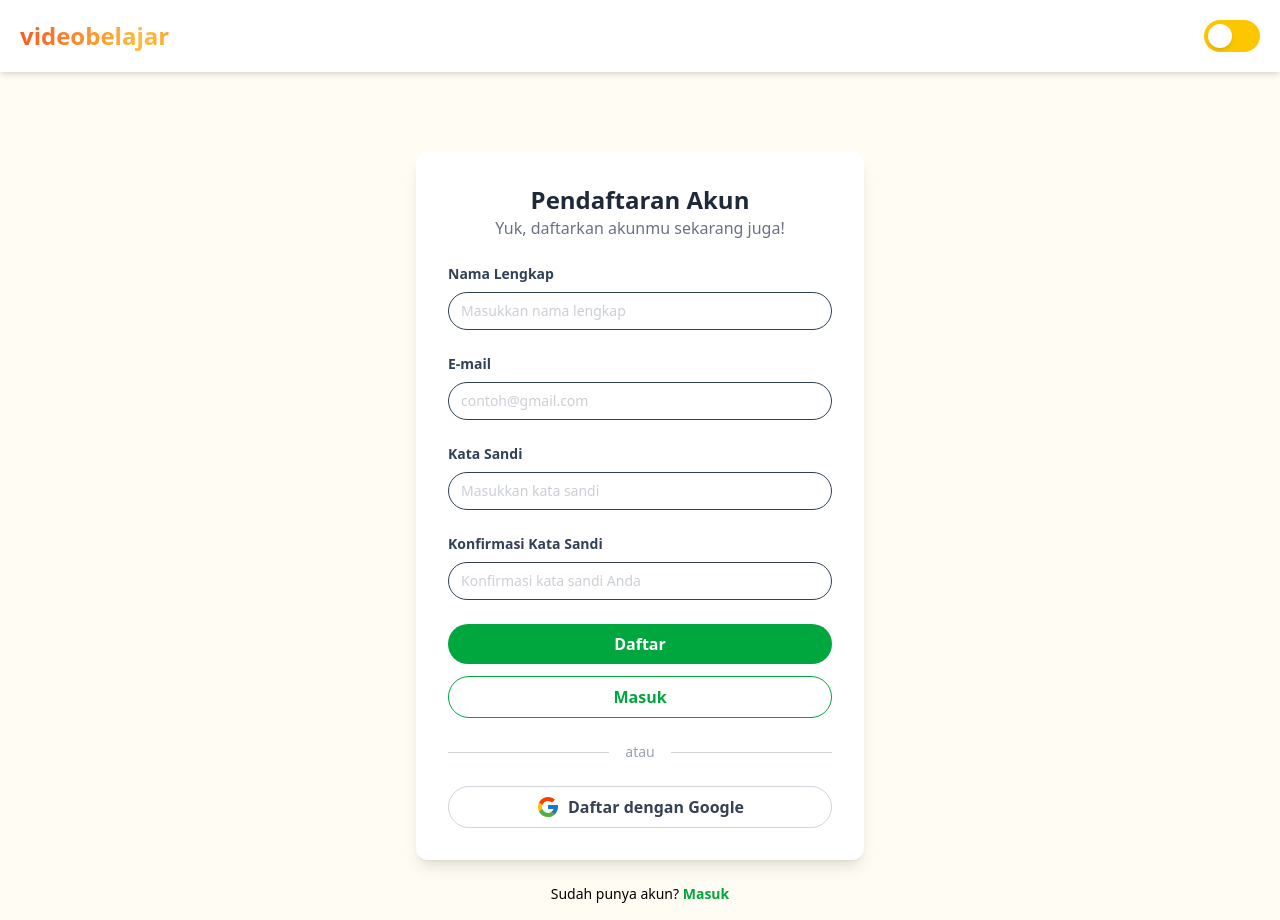
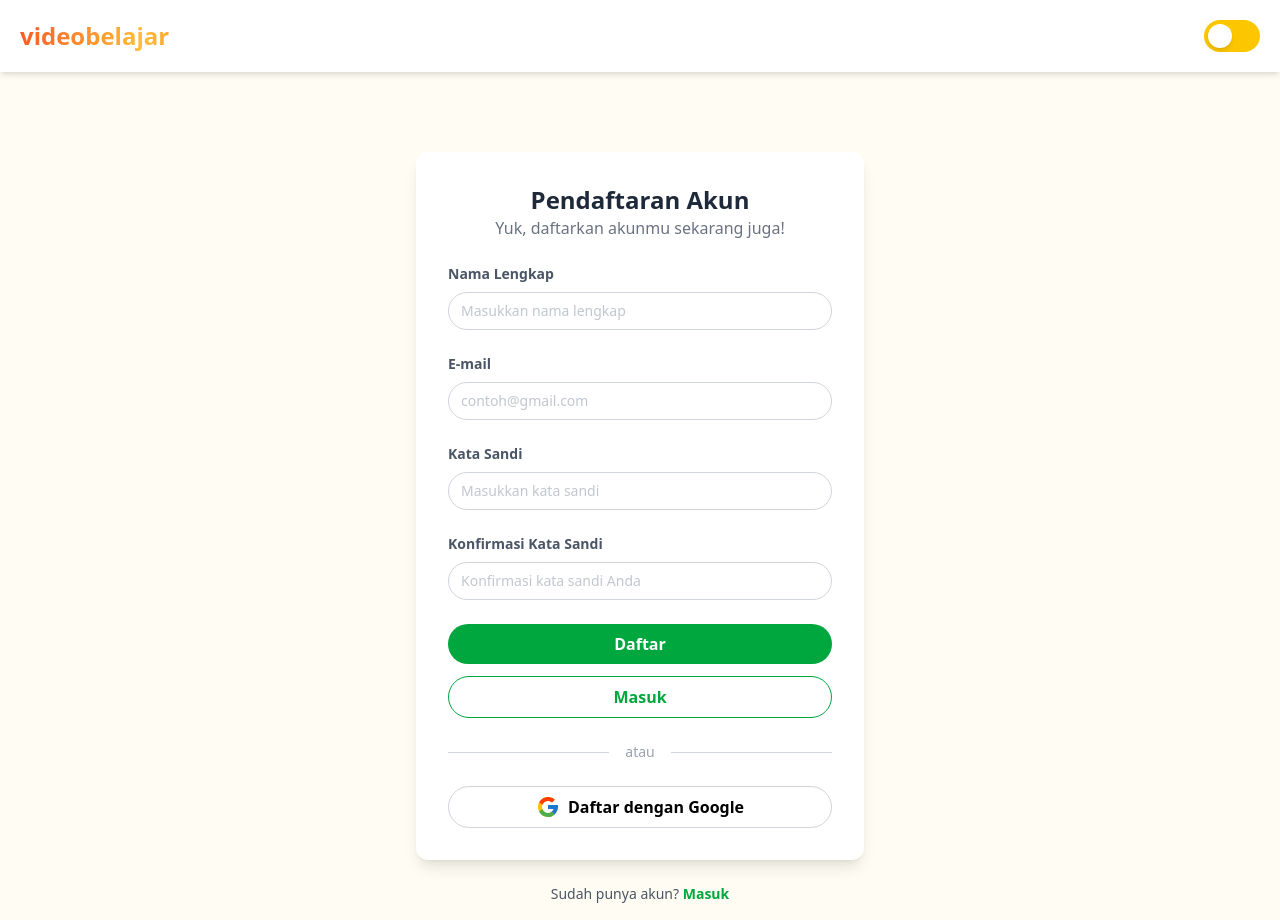
Before and after one commit to irgiadit7/missionFE2-Inter, a React app in the folder MissionFE/: page /register in a window 1280 px wide. Built offline with nearby package versions, Linux system fonts and the light colour scheme; the HTML template or start-up script is replaced by a standard one.

Commit message:
penyesuaian darkmode

```diff
--- a/MissionFE/src/components/Elements/Input/Input.jsx
+++ b/MissionFE/src/components/Elements/Input/Input.jsx
@@ -1,17 +1,25 @@
-import { forwardRef } from "react";
+import { forwardRef, useContext } from "react";
+import { DarkMode } from "../../../context/DarkMode";
 
 const Input = forwardRef((props, ref) => {
-const {type, placeholder, name } = props;
+    const { type, placeholder, name } = props;
+    const { isDarkMode } = useContext(DarkMode);
+
+    const lightModeClasses = "bg-white border-gray-300 text-slate-900 placeholder:text-gray-400";
+    const darkModeClasses = "bg-slate-700 border-slate-600 text-slate-200 placeholder:text-slate-400";
+
     return (
         <input
             type={type}
-          className="text-sm border rounded-full w-full py-2 px-3 text-slate-700 placeholder:opacity-50"
+            className={`text-sm border rounded-full w-full py-2 px-3 placeholder:opacity-60
+                        focus:outline-none focus:ring-1 focus:ring-green-500
+                        ${isDarkMode ? darkModeClasses : lightModeClasses}`}
             placeholder={placeholder}
             name={name}
             id={name}
             ref={ref}
         />
     )
-})
+});
 
 export default Input;
--- a/MissionFE/src/components/Elements/Input/Label.jsx
+++ b/MissionFE/src/components/Elements/Input/Label.jsx
@@ -1,11 +1,18 @@
+import { useContext } from "react";
+import { DarkMode } from "../../../context/DarkMode";
+
 const Label = (props) => {
-    const {htmlFor, children} = props;
+    const { htmlFor, children } = props;
+    const { isDarkMode } = useContext(DarkMode);
+
     return (
-            <label
+        <label
             htmlFor={htmlFor}
-            className="block text-slate-700 text-sm font-bold mb-2">
+            // Mengubah warna teks untuk light mode menjadi lebih gelap
+            className={`block text-sm font-semibold mb-2 ${isDarkMode ? 'text-slate-300' : 'text-gray-600'}`}>
             {children}
-            </label>)
+        </label>
+    )
 }
 
 export default Label;
--- a/MissionFE/src/components/Fragments/FormLogin.jsx
+++ b/MissionFE/src/components/Fragments/FormLogin.jsx
@@ -1,23 +1,25 @@
 import { login } from "../../services/auth.service";
 import Button from "../Elements/Button";
 import InputForm from "../Elements/Input/Index";
-import { useEffect, useRef, useState } from "react";
+import { useEffect, useRef, useState, useContext } from "react";
 import { Link } from 'react-router-dom';
+import { DarkMode } from "../../context/DarkMode";
 
 const FormLogin = () => {
     const [loginFailed, setLoginFailed] = useState("");
+    const { isDarkMode } = useContext(DarkMode);
 
     const handleLogin = (event) => {
         event.preventDefault();
         const data = {
-            username: event.target.username.value, // Mengambil nilai dari input username
+            username: event.target.username.value,
             password: event.target.password.value
         };
         login(data, (success, res) => {
             if (success) {
                 localStorage.setItem("user", data.username);
                 localStorage.setItem("token", res);
-                window.location.href = "/"; // Arahkan ke homepage setelah login
+                window.location.href = "/";
             } else {
                 setLoginFailed("Login gagal. Periksa kembali username dan password Anda.");
             }
@@ -30,7 +32,6 @@ const FormLogin = () => {
         usernameRef.current.focus();
     }, []);
 
-    // SVG untuk ikon Google
     const GoogleIcon = () => (
         <svg xmlns="http://www.w3.org/2000/svg" x="0px" y="0px" width="24" height="24" viewBox="0 0 48 48">
             <path fill="#FFC107" d="M43.611,20.083H42V20H24v8h11.303c-1.649,4.657-6.08,8-11.303,8c-6.627,0-12-5.373-12-12c0-6.627,5.373-12,12-12c3.059,0,5.842,1.154,7.961,3.039l5.657-5.657C34.046,6.053,29.268,4,24,4C12.955,4,4,12.955,4,24c0,11.045,8.955,20,20,20c11.045,0,20-8.955,20-20C44,22.659,43.862,21.35,43.611,20.083z"></path>
@@ -40,9 +41,17 @@ const FormLogin = () => {
         </svg>
     );
 
+    // Mendefinisikan class untuk light & dark mode secara terpisah
+    const daftarBtnClasses = isDarkMode
+        ? "bg-gray-800 border-green-500 text-green-500 hover:bg-gray-700"
+        : "bg-white border-green-600 text-green-600 hover:bg-green-600 hover:text-white";
+
+    const googleBtnClasses = isDarkMode
+        ? "bg-gray-800 border-gray-600 hover:bg-gray-700"
+        : "bg-white border-gray-300 hover:bg-gray-50"; // Hover di light mode menjadi abu-abu
+
     return (
         <form onSubmit={handleLogin}>
-            {/* Input diubah menjadi Username */}
             <InputForm
                 label="Username"
                 type="text"
@@ -69,20 +78,28 @@ const FormLogin = () => {
 
             <div className="space-y-3">
                 <Button className="bg-green-600 hover:bg-green-700 w-full" type="submit">Masuk</Button>
-                <Link to="/register" className="block w-full text-center py-2 px-4 rounded-full font-semibold text-green-600 border border-green-600 hover:bg-green-50 transition-colors">
+                <Link
+                    to="/register"
+                    className={`group block w-full text-center py-2 px-4 rounded-full font-semibold border transition-colors ${daftarBtnClasses}`}
+                >
                     Daftar
                 </Link>
             </div>
 
             <div className="flex items-center my-6">
-                <hr className="flex-grow border-t border-gray-300"/>
+                <hr className={`flex-grow border-t ${isDarkMode ? 'border-gray-600' : 'border-gray-300'}`}/>
                 <span className="px-4 text-gray-400 text-sm">atau</span>
-                <hr className="flex-grow border-t border-gray-300"/>
+                <hr className={`flex-grow border-t ${isDarkMode ? 'border-gray-600' : 'border-gray-300'}`}/>
             </div>
 
-            <button type="button" className="w-full flex justify-center items-center gap-2 py-2 px-4 border border-gray-300 rounded-full hover:bg-gray-50 transition-colors">
+            <button
+                type="button"
+                className={`w-full flex justify-center items-center gap-2 py-2 px-4 border rounded-full transition-colors ${googleBtnClasses}`}
+            >
                 <GoogleIcon />
-                <span className="font-semibold text-gray-700">Masuk dengan Google</span>
+                <span className={`font-semibold ${isDarkMode ? 'text-gray-200' : 'text-black'}`}>
+                    Masuk dengan Google
+                </span>
             </button>
        </form>
     );
--- a/MissionFE/src/components/Fragments/FormRegister.jsx
+++ b/MissionFE/src/components/Fragments/FormRegister.jsx
@@ -1,9 +1,12 @@
 import Button from "../Elements/Button";
 import InputForm from "../Elements/Input/Index";
 import { Link } from 'react-router-dom';
+import { useContext } from "react";
+import { DarkMode } from "../../context/DarkMode";
 
 const FormRegister = () => {
-    // SVG Ikon Google (reusable)
+    const { isDarkMode } = useContext(DarkMode);
+
     const GoogleIcon = () => (
         <svg xmlns="http://www.w3.org/2000/svg" x="0px" y="0px" width="24" height="24" viewBox="0 0 48 48">
             <path fill="#FFC107" d="M43.611,20.083H42V20H24v8h11.303c-1.649,4.657-6.08,8-11.303,8c-6.627,0-12-5.373-12-12c0-6.627,5.373-12,12-12c3.059,0,5.842,1.154,7.961,3.039l5.657-5.657C34.046,6.053,29.268,4,24,4C12.955,4,4,12.955,4,24c0,11.045,8.955,20,20,20c11.045,0,20-8.955,20-20C44,22.659,43.862,21.35,43.611,20.083z"></path>
@@ -12,6 +15,15 @@ const FormRegister = () => {
             <path fill="#1976D2" d="M43.611,20.083H42V20H24v8h11.303c-0.792,2.237-2.231,4.166-4.087,5.574l6.19,5.238C39.901,35.638,44,30.138,44,24C44,22.659,43.862,21.35,43.611,20.083z"></path>
         </svg>
     );
+
+    // Menyamakan style dengan FormLogin
+    const masukBtnClasses = isDarkMode
+        ? "bg-gray-800 border-green-500 text-green-500 hover:bg-gray-700"
+        : "bg-white border-green-600 text-green-600 hover:bg-green-600 hover:text-white";
+
+    const googleBtnClasses = isDarkMode
+        ? "bg-gray-800 border-gray-600 hover:bg-gray-700"
+        : "bg-white border-gray-300 hover:bg-gray-50";
 
     return (
         <form action="">
@@ -22,20 +34,28 @@ const FormRegister = () => {
 
             <div className="space-y-3 mt-6">
                 <Button className="bg-green-600 hover:bg-green-700 w-full" type="submit">Daftar</Button>
-                <Link to="/login" className="block w-full text-center py-2 px-4 rounded-full font-semibold text-green-600 border border-green-600 hover:bg-green-50 transition-colors">
+                <Link
+                    to="/login"
+                    className={`group block w-full text-center py-2 px-4 rounded-full font-semibold border transition-colors ${masukBtnClasses}`}
+                >
                     Masuk
                 </Link>
             </div>
 
             <div className="flex items-center my-6">
-                <hr className="flex-grow border-t border-gray-300"/>
+                <hr className={`flex-grow border-t ${isDarkMode ? 'border-gray-600' : 'border-gray-300'}`}/>
                 <span className="px-4 text-gray-400 text-sm">atau</span>
-                <hr className="flex-grow border-t border-gray-300"/>
+                <hr className={`flex-grow border-t ${isDarkMode ? 'border-gray-600' : 'border-gray-300'}`}/>
             </div>
 
-            <button type="button" className="w-full flex justify-center items-center gap-2 py-2 px-4 border border-gray-300 rounded-full hover:bg-gray-50 transition-colors">
+            <button
+                type="button"
+                className={`w-full flex justify-center items-center gap-2 py-2 px-4 border rounded-full transition-colors ${googleBtnClasses}`}
+            >
                 <GoogleIcon />
-                <span className="font-semibold text-gray-700">Daftar dengan Google</span>
+                <span className={`font-semibold ${isDarkMode ? 'text-gray-200' : 'text-black'}`}>
+                    Daftar dengan Google
+                </span>
             </button>
        </form>
     )
--- a/MissionFE/src/components/Layouts/AuthLayouts.jsx
+++ b/MissionFE/src/components/Layouts/AuthLayouts.jsx
@@ -26,10 +26,8 @@ const AuthLayouts = (props) => {
   return (
     <>
       <style>{animationStyles}</style>
-      {/* Container utama dengan background off-white */}
-      <div className="min-h-screen bg-[#FFFDF3]">
+      <div className={`min-h-screen ${isDarkMode ? 'dark bg-gray-900' : 'bg-[#FFFDF3]'}`}>
 
-        {/* Navbar dengan Logo dan Toggle */}
         <header className={`sticky top-0 z-50 shadow-md ${isDarkMode ? 'bg-gray-800' : 'bg-white'}`}>
           <div className="container mx-auto p-5 flex justify-between items-center">
             <Link to="/" className="text-2xl font-extrabold">
@@ -41,16 +39,15 @@ const AuthLayouts = (props) => {
           </div>
         </header>
 
-        {/* Konten Form di Tengah Halaman */}
         <div className="flex flex-col items-center justify-center pt-20 p-4">
-          <div className="w-full max-w-md bg-white rounded-xl shadow-lg p-8">
+          <div className={`w-full max-w-md rounded-xl shadow-lg p-8 ${isDarkMode ? 'bg-gray-800' : 'bg-white'}`}>
             <div className="text-center mb-6">
-              <h1 className="text-2xl font-bold text-gray-800">{title}</h1>
-              <p className="text-gray-500">{subtitle}</p>
+              <h1 className={`text-2xl font-bold ${isDarkMode ? 'text-white' : 'text-gray-800'}`}>{title}</h1>
+              <p className={isDarkMode ? 'text-gray-400' : 'text-gray-500'}>{subtitle}</p>
             </div>
             {children}
           </div>
-          <Navigation type={type} />
+          <Navigation type={type} isDarkMode={isDarkMode} />
         </div>
 
       </div>
@@ -58,10 +55,12 @@ const AuthLayouts = (props) => {
   );
 };
 
-const Navigation = ({ type }) => {
+const Navigation = ({ type, isDarkMode }) => {
+  const textClass = isDarkMode ? 'text-gray-300' : 'text-gray-600';
+
   if (type === 'login') {
     return (
-      <p className="text-sm mt-6 text-center">
+      <p className={`text-sm mt-6 text-center ${textClass}`}>
         Belum punya akun?{' '}
         <Link to="/register" className="font-semibold text-green-600 hover:underline">
           Daftar
@@ -70,7 +69,7 @@ const Navigation = ({ type }) => {
     );
   } else {
     return (
-      <p className="text-sm mt-6 text-center">
+      <p className={`text-sm mt-6 text-center ${textClass}`}>
         Sudah punya akun?{' '}
         <Link to="/login" className="font-semibold text-green-600 hover:underline">
           Masuk
--- a/MissionFE/src/components/Layouts/Footer.jsx
+++ b/MissionFE/src/components/Layouts/Footer.jsx
@@ -1,7 +1,10 @@
-import React from 'react';
+import React, { useContext } from 'react';
 import { Link } from 'react-router-dom';
+import { DarkMode } from '../../context/DarkMode';
 
 const Footer = () => {
+    const { isDarkMode } = useContext(DarkMode);
+
     const animationStyles = `
         .animate-gradient-flow {
             background: linear-gradient(90deg, #F64920, #FFBD3A, #F64920);
@@ -18,13 +21,20 @@ const Footer = () => {
         }
     `;
 
+    // Mendefinisikan class secara kondisional
+    const footerClasses = isDarkMode
+        ? 'bg-gray-900 text-gray-300 shadow-[0_-4px_6px_-1px_rgba(255,255,255,0.05)]'
+        : 'bg-white text-gray-600 shadow-[0_-4px_6px_-1px_rgba(0,0,0,0.1)]';
+
+    const headingClasses = isDarkMode ? 'text-white' : 'text-gray-900';
+    const linkClasses = isDarkMode ? 'hover:text-yellow-400' : 'hover:text-yellow-500';
+    const borderClasses = isDarkMode ? 'border-gray-700' : 'border-gray-200';
+
     return (
         <>
             <style>{animationStyles}</style>
 
-            <footer
-                className="bg-white dark:bg-gray-900 text-gray-600 dark:text-gray-300 py-16 px-8 shadow-[0_-4px_6px_-1px_rgba(0,0,0,0.1)] dark:shadow-[0_-4px_6px_-1px_rgba(255,255,255,0.05)]"
-            >
+            <footer className={`py-16 px-8 ${footerClasses}`}>
                 <div className="container mx-auto">
                     <div className="grid grid-cols-1 md:grid-cols-2 lg:grid-cols-5 gap-8 mb-12">
 
@@ -35,47 +45,47 @@ const Footer = () => {
                                     videobelajar
                                  </span>
                             </Link>
-                            <p className="mb-4 font-semibold text-gray-800 dark:text-white">Gali Potensi Anda Melalui Pembelajaran Video di harisenin.id!</p>
+                            <p className={`mb-4 font-semibold ${isDarkMode ? 'text-white' : 'text-gray-800'}`}>Gali Potensi Anda Melalui Pembelajaran Video di harisenin.id!</p>
                             <p className="text-sm">Jl. Usman Effendi No. 50 Lowokwaru, Malang</p>
                             <p className="text-sm">+62-877-7123-1234</p>
                         </div>
 
                         {/* Kolom Kategori */}
                         <div>
-                            <h4 className="font-bold text-gray-900 dark:text-white mb-4">Kategori</h4>
+                            <h4 className={`font-bold mb-4 ${headingClasses}`}>Kategori</h4>
                             <ul className="space-y-2 text-sm">
-                                <li><a href="#" className="hover:text-yellow-500 dark:hover:text-yellow-400">Digital & Teknologi</a></li>
-                                <li><a href="#" className="hover:text-yellow-500 dark:hover:text-yellow-400">Pemasaran</a></li>
-                                <li><a href="#" className="hover:text-yellow-500 dark:hover:text-yellow-400">Manajemen Bisnis</a></li>
-                                <li><a href="#" className="hover:text-yellow-500 dark:hover:text-yellow-400">Pengembangan Diri</a></li>
-                                <li><a href="#" className="hover:text-yellow-500 dark:hover:text-yellow-400">Desain</a></li>
+                                <li><a href="#" className={linkClasses}>Digital & Teknologi</a></li>
+                                <li><a href="#" className={linkClasses}>Pemasaran</a></li>
+                                <li><a href="#" className={linkClasses}>Manajemen Bisnis</a></li>
+                                <li><a href="#" className={linkClasses}>Pengembangan Diri</a></li>
+                                <li><a href="#" className={linkClasses}>Desain</a></li>
                             </ul>
                         </div>
 
                         {/* Kolom Perusahaan */}
                         <div>
-                            <h4 className="font-bold text-gray-900 dark:text-white mb-4">Perusahaan</h4>
+                            <h4 className={`font-bold mb-4 ${headingClasses}`}>Perusahaan</h4>
                             <ul className="space-y-2 text-sm">
-                                <li><a href="#" className="hover:text-yellow-500 dark:hover:text-yellow-400">Tentang Kami</a></li>
-                                <li><a href="#" className="hover:text-yellow-500 dark:hover:text-yellow-400">FAQ</a></li>
-                                <li><a href="#" className="hover:text-yellow-500 dark:hover:text-yellow-400">Kebijakan Privasi</a></li>
-                                <li><a href="#" className="hover:text-yellow-500 dark:hover:text-yellow-400">Bantuan</a></li>
+                                <li><a href="#" className={linkClasses}>Tentang Kami</a></li>
+                                <li><a href="#" className={linkClasses}>FAQ</a></li>
+                                <li><a href="#" className={linkClasses}>Kebijakan Privasi</a></li>
+                                <li><a href="#" className={linkClasses}>Bantuan</a></li>
                             </ul>
                         </div>
 
                         {/* Kolom Komunitas */}
                          <div>
-                            <h4 className="font-bold text-gray-900 dark:text-white mb-4">Komunitas</h4>
+                            <h4 className={`font-bold mb-4 ${headingClasses}`}>Komunitas</h4>
                             <ul className="space-y-2 text-sm">
-                                 <li><a href="#" className="hover:text-yellow-500 dark:hover:text-yellow-400">Tipe Sukses</a></li>
-                                <li><a href="#" className="hover:text-yellow-500 dark:hover:text-yellow-400">Blog</a></li>
+                                 <li><a href="#" className={linkClasses}>Tipe Sukses</a></li>
+                                <li><a href="#" className={linkClasses}>Blog</a></li>
                             </ul>
                         </div>
 
                     </div>
 
                     {/* Footer Bawah */}
-                    <div className="border-t border-gray-200 dark:border-gray-700 pt-8 flex flex-col sm:flex-row justify-between items-center text-xl">
+                    <div className={`border-t pt-8 flex flex-col sm:flex-row justify-between items-center text-xl ${borderClasses}`}>
                         <p>&copy;2025 Irgi adit pratama</p>
 
                         <div className="flex items-center space-x-4 mt-4 sm:mt-0">
@@ -84,7 +94,7 @@ const Footer = () => {
                                     <path fill="#0288D1" d="M42,37c0,2.762-2.238,5-5,5H11c-2.761,0-5-2.238-5-5V11c0-2.762,2.239-5,5-5h26c2.762,0,5,2.238,5,5V37z"></path><path fill="#FFF" d="M12 19H17V36H12zM14.485 17h-.028C12.965 17 12 15.888 12 14.499 12 13.08 12.995 12 14.514 12c1.521 0 2.458 1.08 2.486 2.499C17 15.887 16.035 17 14.485 17zM36 36h-5v-9.099c0-2.198-1.225-3.698-3.192-3.698-1.501 0-2.313 1.012-2.707 1.99C24.957 25.543 25 26.511 25 27v9h-5V19h5v2.616C25.721 20.5 26.85 19 29.738 19c3.578 0 6.261 2.25 6.261 7.274L36 36 36 36z"></path>
                                 </svg>
                             </a>
-                            <a href="https://github.com/irgiadit7" aria-label="Github" target="_blank" rel="noopener noreferrer" className="text-gray-500 hover:text-gray-900 dark:hover:text-white">
+                            <a href="https://github.com/irgiadit7" aria-label="Github" target="_blank" rel="noopener noreferrer" className={`text-gray-500 ${isDarkMode ? 'hover:text-white' : 'hover:text-gray-900'}`}>
                                 <svg xmlns="http://www.w3.org/2000/svg" x="0px" y="0px" width="38" height="38" viewBox="0 0 172 172">
                                     <g fillRule="nonzero" stroke="none" strokeWidth="1" strokeLinecap="butt" strokeLinejoin="miter" strokeMiterlimit="10" strokeDasharray="" strokeDashoffset="0" fontFamily="none" fontWeight="none" fontSize="none" textAnchor="none" style={{ mixBlendMode: 'normal' }}>
                                         <path d="M0,172v-172h172v172z" fill="none"></path>
```
Lines whose indentation alone changed are shown as unchanged.
